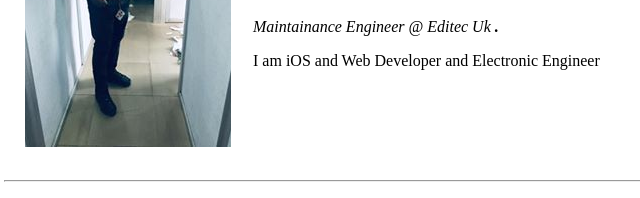
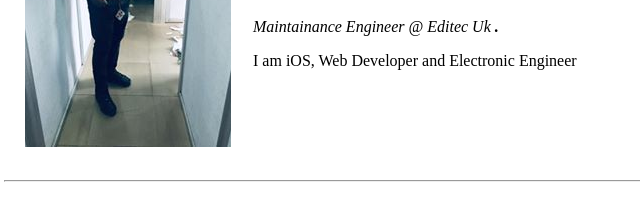
Before and after one commit to cheborn/Cv, a plain HTML site: page index.html in a window 1280 px wide. Shown: the part 156-354 px from the top of the page, 4-644 px from the left. Drawn offline with Linux system fonts and the light colour scheme.

Commit message:
Update index.html

```diff
--- a/index.html
+++ b/index.html
@@ -9,7 +9,7 @@
     <td><img src="Emma.png" alt="emmanuel profile picture"></td>
     <td>  <h1>Emmanuel Agyepong</h1>
       <p><em>Maintainance Engineer @ Editec Uk <strong><a href="https://www.facebook.com/cheborn"></a>.</strong></em></p>
-      <p>I am iOS and Web Developer and Electronic Engineer</p></td>
+      <p>I am iOS, Web Developer and Electronic Engineer</p></td>
   </table>
   <hr>
   <h3>Books and Reading</h3>
```
